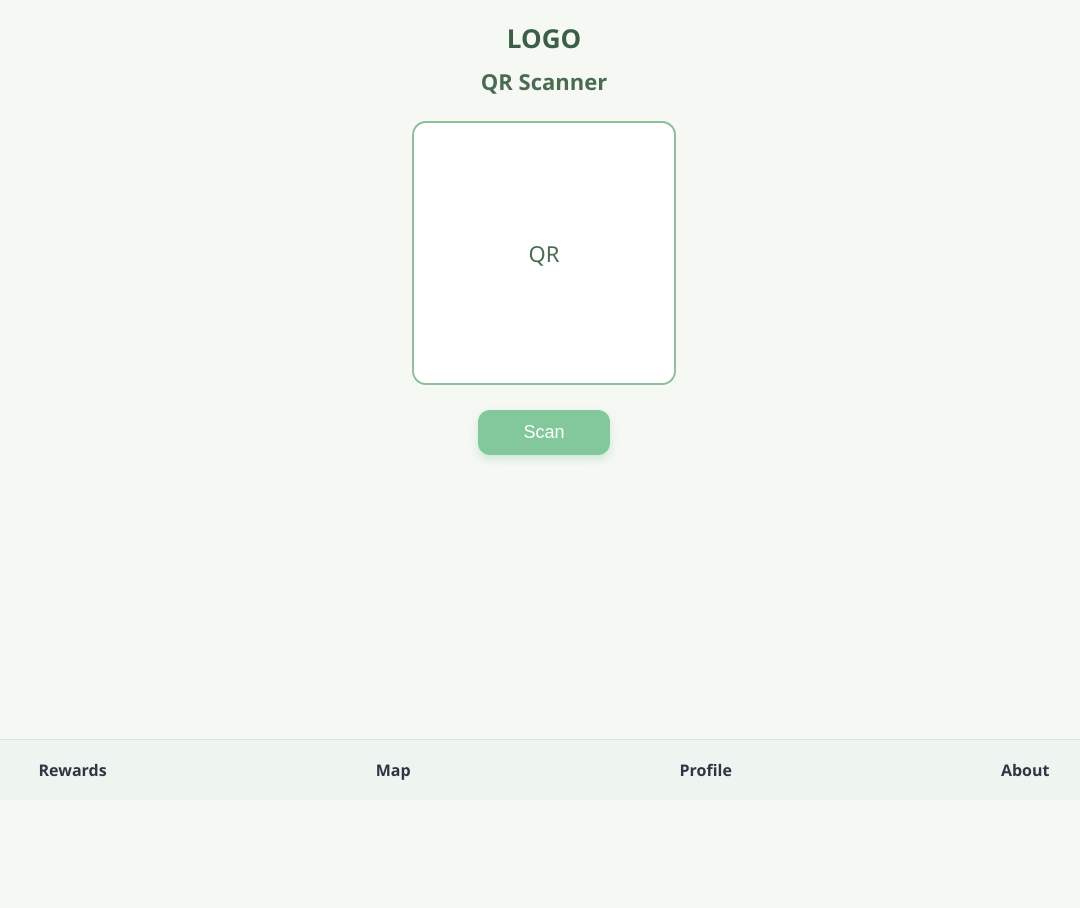
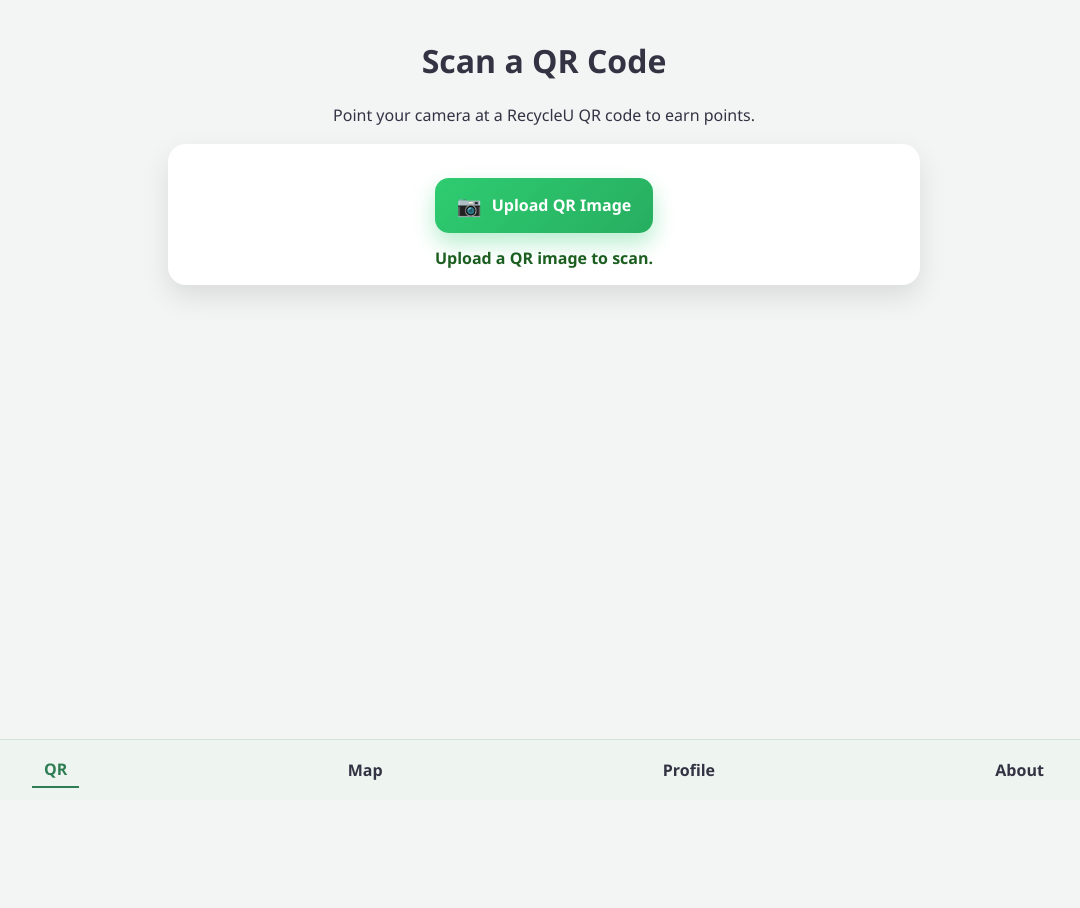
Before and after one commit to RetroRetribution/RecycleU, a Flask app: page /qr in a window 1280 px wide. Shown: the whole page, without its empty margins (96-1176 px from the left). Before the commit the page ends 780 px from the top, so only its background shows below. Run offline with Flask 3, Linux system fonts and the light colour scheme; parts of the project's set-up code (start-up, migrations or seed data) failed here and were passed over; some libraries are stand-ins or nearby versions.

Commit message:
Street Map + QR Overhaul
Leaflet integration, javascript additions, points you can click on + additional points. Actual map- of the whole world.

QR Overhaul, to make it more than a button. I tried Webcam integration, settled for uploading images to avoid the permission errors.

```diff
--- a/app/routes/pages.py
+++ b/app/routes/pages.py
@@ -120,3 +120,16 @@
     total = list(total_donated)[0]["total"] if total_donated else 0
 
     return jsonify({"success": True, "message": f"Donated {points_to_donate} points!", "community_total": total})
+
+@pages_bp.route("/drop-point/<int:location_id>")
+def drop_point_page(location_id):
+    names = {
+        1: "Millennium City Mall",
+        2: "Central Station",
+        3: "Riverside Park"
+    }
+    return render_template(
+        "points.html",
+        location_id=location_id,
+        location_name=names.get(location_id, "Drop Point")
+    )
--- a/static/qr.css
+++ b/static/qr.css
@@ -1,3 +1,4 @@
+
 body {
     margin: 0;
     font-family: "Segoe UI", Arial, sans-serif;
@@ -89,3 +90,94 @@
     color: #2f7d54;
     border-bottom: 2px solid #2f7d54;
 }
+
+.qr-page{
+    min-height: 100vh;
+    padding: 18px 14px 90px;
+    background: #f3f5f4;
+  }
+
+  .qr-shell{
+    width: min(720px, 94vw);
+    margin: 18px auto 0;
+    background: #ffffff;
+    border-radius: 18px;
+    box-shadow: 0 12px 28px rgba(0,0,0,0.10);
+    padding: 16px;
+  }
+
+  .qr-reader{
+    width: 100%;
+    border-radius: 14px;
+    overflow: hidden;
+  }
+
+  .qr-controls{
+    display:flex;
+    gap: 10px;
+    margin-top: 12px;
+  }
+
+  .qr-controls button{
+    flex:1;
+    padding: 12px 14px;
+    border: 0;
+    border-radius: 12px;
+    font-weight: 700;
+    cursor: pointer;
+  }
+
+  #startBtn{ background: rgba(46,204,113,0.18); }
+  #stopBtn{ background: rgba(0,0,0,0.08); }
+
+  .qr-result{
+    margin-top: 10px;
+    font-weight: 700;
+    opacity: 0.95;
+  }
+
+  .qr-upload {
+    margin-top: 18px;
+    text-align: center;
+  }
+
+  .upload-btn {
+    display: inline-flex;
+    align-items: center;
+    justify-content: center;
+    gap: 10px;
+
+    padding: 14px 22px;
+    border-radius: 14px;
+
+    font-weight: 700;
+    font-size: 16px;
+
+    cursor: pointer;
+    user-select: none;
+
+    background: linear-gradient(135deg, #2ecc71, #27ae60);
+    color: #ffffff;
+
+    box-shadow: 0 10px 22px rgba(46, 204, 113, 0.35);
+    transition: 0.15s ease;
+  }
+
+  .upload-btn:hover {
+    transform: translateY(-2px);
+    box-shadow: 0 14px 28px rgba(46, 204, 113, 0.45);
+  }
+
+  .upload-btn:active {
+    transform: translateY(0);
+  }
+
+  .upload-btn .icon {
+    font-size: 20px;
+  }
+
+  .qr-result {
+    margin-top: 14px;
+    font-weight: 700;
+    opacity: 0.95;
+  }
--- /dev/null
+++ b/static/qr.js
@@ -0,0 +1,28 @@
+document.addEventListener("DOMContentLoaded", () => {
+    const fileInput = document.getElementById("qrFile");
+    const result = document.getElementById("scanResult");
+
+    function setStatus(msg, isError = false) {
+      result.textContent = msg;
+      result.style.color = isError ? "#b00020" : "#1b5e20";
+      result.style.opacity = "1";
+    }
+
+    fileInput.addEventListener("change", () => {
+      const file = fileInput.files?.[0];
+      if (!file) return;
+
+      setStatus("Processing image…");
+
+      // Simulated scan delay
+      setTimeout(() => {
+        const fakeCode = "RECYCLEU-QR-50PTS";
+        setStatus(`QR detected ✔  +50 points`);
+
+        // Optional future flow:
+        // window.location.href = `/points?code=${fakeCode}`;
+      }, 700);
+    });
+
+    setStatus("Upload a QR image to scan.");
+  });
--- a/templates/points.html
+++ b/templates/points.html
@@ -47,7 +47,10 @@
       </div>
     </div>
 
-    <h1 class="name">Millennium City Mall</h1>
+    <h1 class="name">
+      {{ location_name if location_name else "Millennium City Mall" }}
+    </h1>
+
     <p class="rank">Community Level: <span id="level">2</span></p>
     <p class="about">This drop point grows as people contribute. Keep it going!</p>
   </main>
--- a/templates/profile.html
+++ b/templates/profile.html
@@ -23,8 +23,8 @@
             <p>Loading profile...</p>
         </div>
         <div class="donation-message">
-            <p>Want to help grow your community? Donate your points to drop points to help make a real environmental impact in your area.</p>
-            <a href="{{ url_for('pages.points_page') }}" class="donate-link">Go to Drop Points →</a>
+            <p>Want to help grow your community? Log your recycling items at nearby drop points to bring awareness, and help make a real environmental impact in your area.</p>
+            <a href="{{ url_for('pages.points_page') }}" class="donate-link">Go to Nearby Drop Point →</a>
         </div>
     </div>
 
--- a/templates/qr.html
+++ b/templates/qr.html
@@ -1,30 +1,45 @@
 <!DOCTYPE html>
 <html lang="en">
 <head>
-<meta charset="UTF-8">
-<meta name="viewport" content="width=device-width, initial-scale=1.0">
-<title>QR Scanner</title>
-<link rel="stylesheet" href="/static/qr.css">
+  <meta charset="UTF-8" />
+  <meta name="viewport" content="width=device-width, initial-scale=1.0"/>
+  <title>QR Scanner</title>
+  <link rel="stylesheet" href="{{ url_for('static', filename='qr.css') }}">
 </head>
 <body>
 
-<div class="logo">LOGO</div>
+<main class="qr-page">
+  <header class="qr-header">
+    <h1>Scan a QR Code</h1>
+    <p>Point your camera at a RecycleU QR code to earn points.</p>
+  </header>
 
-<h2>QR Scanner</h2>
+  <section class="qr-shell">
+    <div id="qr-reader" class="qr-reader"></div>
 
-<div class="qr-box">QR</div>
+    <div class="qr-upload">
+        <label class="upload-btn">
+          <span class="icon">📷</span>
+          Upload QR Image
+          <input id="qrFile" type="file" accept="image/*" hidden>
+        </label>
+      </div>
 
-<button class="scan-btn">Scan</button>
+
+    <div id="scanResult" class="qr-result" aria-live="polite"></div>
+  </section>
+</main>
 
 <nav class="bottom-nav">
-    <a href="{{ url_for('pages.rewards_page') }}" class="nav-item">Rewards</a>
+  <a href="{{ url_for('pages.qr_page') }}" class="nav-item active">QR</a>
+  <a href="{{ url_for('pages.street_page') }}" class="nav-item">Map</a>
+  <a href="{{ url_for('pages.profile_page') }}" class="nav-item">Profile</a>
+  <a href="{{ url_for('pages.about_page') }}" class="nav-item">About</a>
+</nav>
 
-    <a href="{{ url_for('pages.street_page') }}" class="nav-item">Map</a>
-
-    <a href="{{ url_for('pages.profile_page') }}" class="nav-item">Profile</a>
-
-    <a href="{{ url_for('pages.about_page') }}" class="nav-item">About</a>
-</nav>
+<!-- QR library (must come before qr.js) -->
+<script src="https://unpkg.com/html5-qrcode@2.3.10/minified/html5-qrcode.min.js"></script>
+<script src="{{ url_for('static', filename='qr.js') }}"></script>
 
 </body>
 </html>
--- a/templates/recycle.html
+++ b/templates/recycle.html
@@ -7,14 +7,14 @@
 </head>
 <body>
     <header class="header">
-        <div class="logo">REcyclo</div>
-        <div class="points-display">Your Points: <strong>{{ user_points }}</strong></div>
+        <div class="logo">RecycleU</div>
         </header>
 
     <main class="content">
         <h1 class="h1">Log Recycling</h1>
         <p style="text-align:center; color: #6d876f; margin-bottom: 20px;">
-            Tap an item to log it and earn points immediately.
+            Tap an item to log it, scan it and earn points immediately at your nearest drop point.
+            Your current points will be displayed at your profile page.
         </p>
 
         <div class="grid">
--- a/templates/rewards.html
+++ b/templates/rewards.html
@@ -7,7 +7,7 @@
 </head>
 <body>
     <header class="header">
-        <div class="logo">REcyclo</div>
+        <div class="logo">RecycleU</div>
     </header>
 
     <main class="content">
```
Also changed, not shown: static/street.css (+37 -121 lines), static/street.js (added, +63 -0 lines), templates/about.html (+8 -5 lines), templates/street.html (+30 -35 lines), README.txt, README_BACKEND.md.
